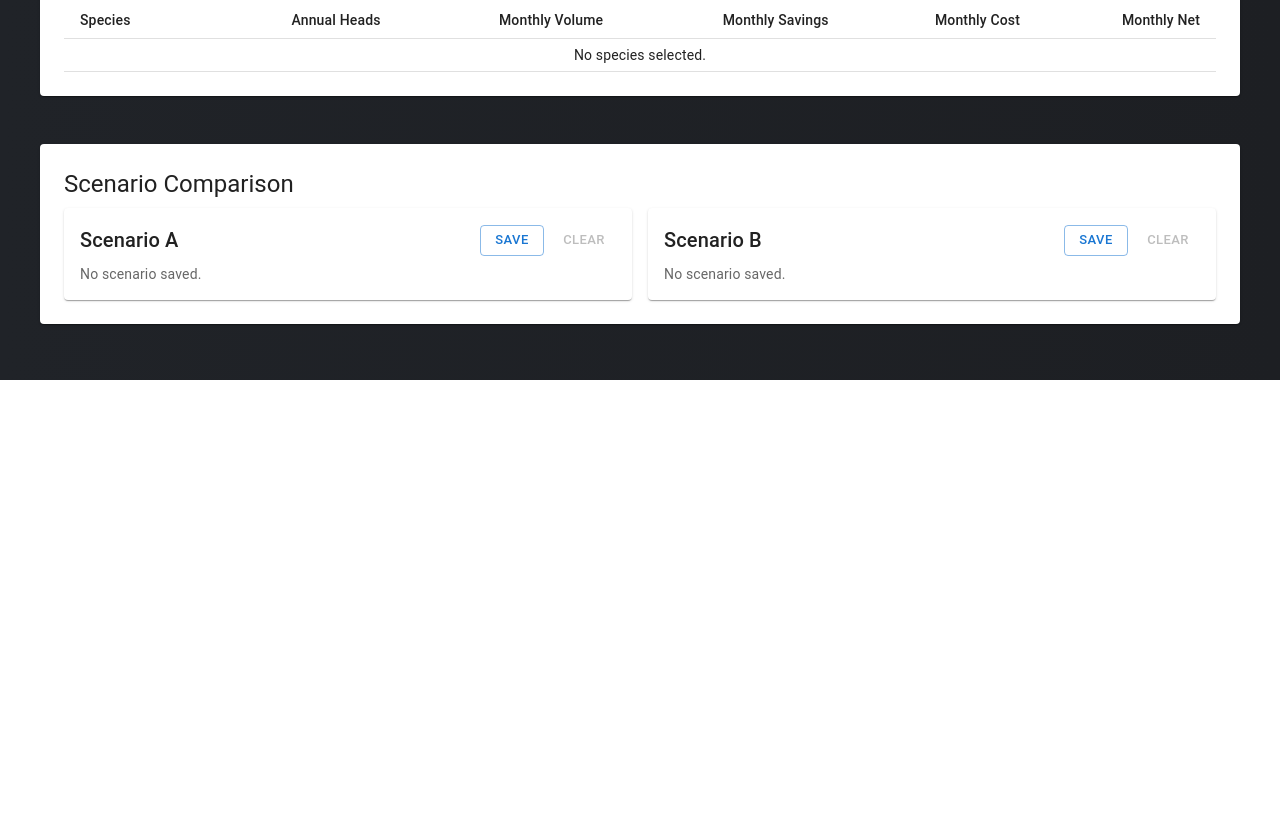
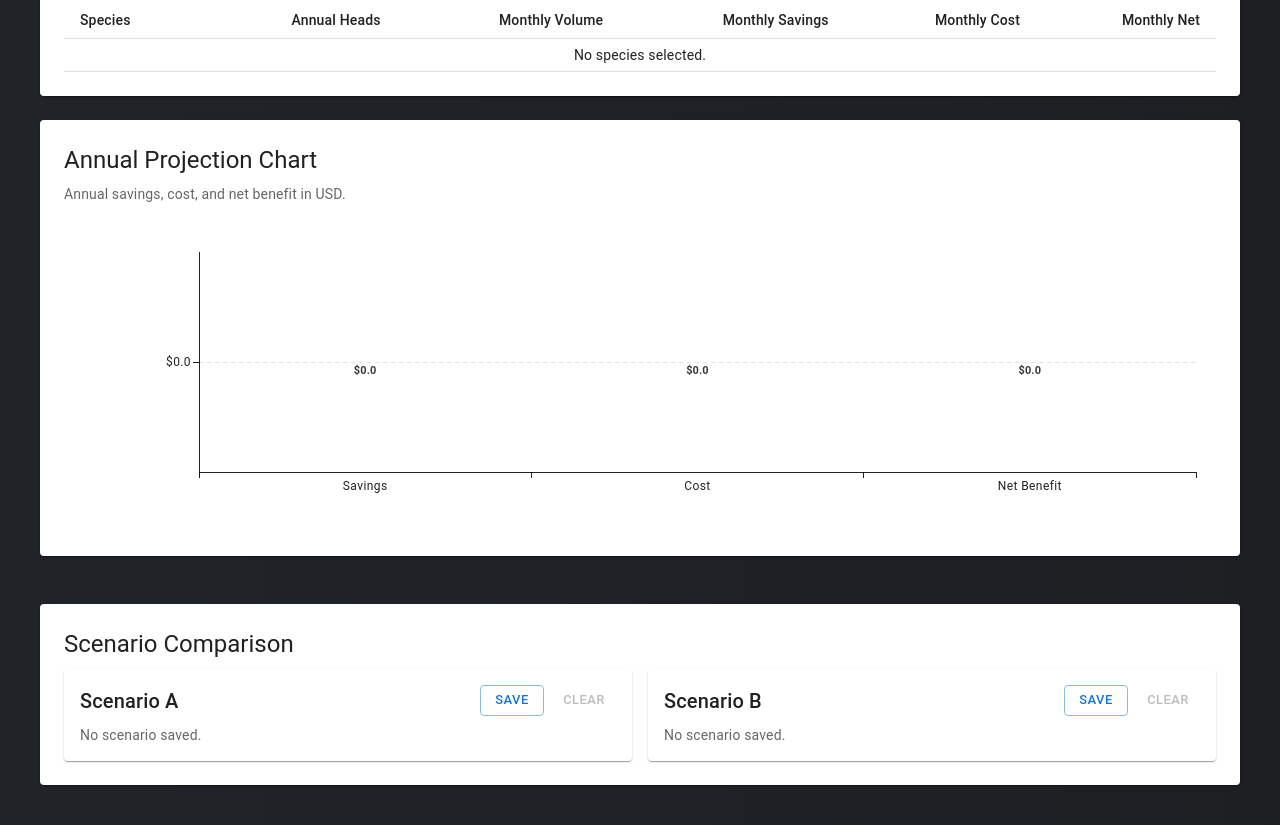
Before and after one commit to sanjayb-28/farmshare-intern-dev-project, a React (Vite) app: page / in a window 1280 px wide. Shown: the part 920-1745 px from the top of the page. Before the commit the page ends 1300 px from the top, so only its background shows below. Built offline with nearby package versions, Linux system fonts and the light colour scheme.

Commit message:
feat: improve annual projection chart presentation

```diff
--- a/package.json
+++ b/package.json
@@ -15,6 +15,7 @@
     "@emotion/react": "^11.14.0",
     "@emotion/styled": "^11.14.1",
     "@mui/material": "^7.3.7",
+    "@mui/x-charts": "^8.27.0",
     "react": "^19.2.0",
     "react-dom": "^19.2.0"
   },
--- a/src/App.tsx
+++ b/src/App.tsx
@@ -9,6 +9,7 @@ import {
   ComparisonPanel,
   ClearAllDialog,
   MonthlyBreakdown,
+  ProjectionChart,
   SpeciesPresetsBar,
   SpeciesSelectField,
   VolumeInputsSection,
@@ -304,6 +305,7 @@ function App() {
               monthlyCost={currentProjection.totals.monthlyCost}
               monthlyNetBenefit={currentProjection.totals.monthlyNetBenefit}
             />
+            <ProjectionChart projection={currentProjection} />
             <ComparisonPanel
               scenarioA={comparison.A}
               scenarioB={comparison.B}
--- /dev/null
+++ b/src/components/ProjectionChart.tsx
@@ -0,0 +1,95 @@
+import { Paper, Typography } from "@mui/material";
+import { BarChart } from "@mui/x-charts/BarChart";
+import type { ProjectionResult } from "../utils/projection";
+
+interface ProjectionChartProps {
+  projection: ProjectionResult;
+}
+
+export const ProjectionChart = ({ projection }: ProjectionChartProps) => {
+  const formatCurrency = (value: number): string =>
+    value.toLocaleString(undefined, {
+      minimumFractionDigits: 2,
+      maximumFractionDigits: 2,
+    });
+  const formatCompactCurrency = (value: number): string =>
+    new Intl.NumberFormat(undefined, {
+      notation: "compact",
+      style: "currency",
+      currency: "USD",
+      maximumFractionDigits: 1,
+    }).format(value);
+
+  const metricColors = ["#2d6a4f", "#bc4749", "#355070"] as const;
+  const dataset = [
+    { metric: "Savings", value: projection.totals.annualSavings },
+    { metric: "Cost", value: projection.totals.annualCost },
+    { metric: "Net Benefit", value: projection.totals.annualNetBenefit },
+  ];
+
+  return (
+    <Paper sx={{ p: 3 }}>
+      <Typography variant="h5" gutterBottom>
+        Annual Projection Chart
+      </Typography>
+      <Typography variant="body2" color="text.secondary" sx={{ mb: 1 }}>
+        Annual savings, cost, and net benefit in USD.
+      </Typography>
+      <BarChart
+        dataset={dataset}
+        xAxis={[
+          {
+            scaleType: "band",
+            dataKey: "metric",
+            colorMap: {
+              type: "ordinal",
+              values: ["Savings", "Cost", "Net Benefit"],
+              colors: [...metricColors],
+            },
+          },
+        ]}
+        yAxis={[
+          {
+            valueFormatter: (value: number | null) =>
+              typeof value === "number" ? formatCompactCurrency(value) : "",
+          },
+        ]}
+        series={[
+          {
+            dataKey: "value",
+            label: "Annual Value",
+            valueFormatter: (value: number | null) =>
+              value == null ? "" : `$${formatCurrency(value)}`,
+            colorGetter: ({ dataIndex }) =>
+              metricColors[dataIndex] ?? metricColors[0],
+            barLabel: (item) =>
+              item.value == null ? null : formatCompactCurrency(item.value),
+            barLabelPlacement: "outside",
+          },
+        ]}
+        grid={{ horizontal: true }}
+        hideLegend
+        height={320}
+        margin={{ top: 40, right: 20, bottom: 35, left: 90 }}
+        sx={{
+          "& .MuiChartsAxis-line, & .MuiChartsAxis-tick": {
+            stroke: "rgba(0,0,0,0.35)",
+          },
+          "& .MuiChartsAxis-tickLabel": {
+            fill: "rgba(0,0,0,0.75)",
+            fontSize: 12,
+          },
+          "& .MuiChartsGrid-horizontalLine": {
+            strokeDasharray: "4 4",
+            stroke: "rgba(0,0,0,0.12)",
+          },
+          "& .MuiBarLabel-root": {
+            fill: "rgba(0,0,0,0.78)",
+            fontSize: 11,
+            fontWeight: 600,
+          },
+        }}
+      />
+    </Paper>
+  );
+};
--- a/src/components/index.ts
+++ b/src/components/index.ts
@@ -4,6 +4,7 @@ export * from "./ClearAllDialog";
 export * from "./AdvancedSettingsPanel";
 export * from "./AnnualSummary";
 export * from "./MonthlyBreakdown";
+export * from "./ProjectionChart";
 export * from "./SpeciesPresetsBar";
 export * from "./SpeciesSelectField";
 export * from "./VolumeInputsSection";
```
Also changed, not shown: 1 other file (tests, documents, lock files or other folders).
